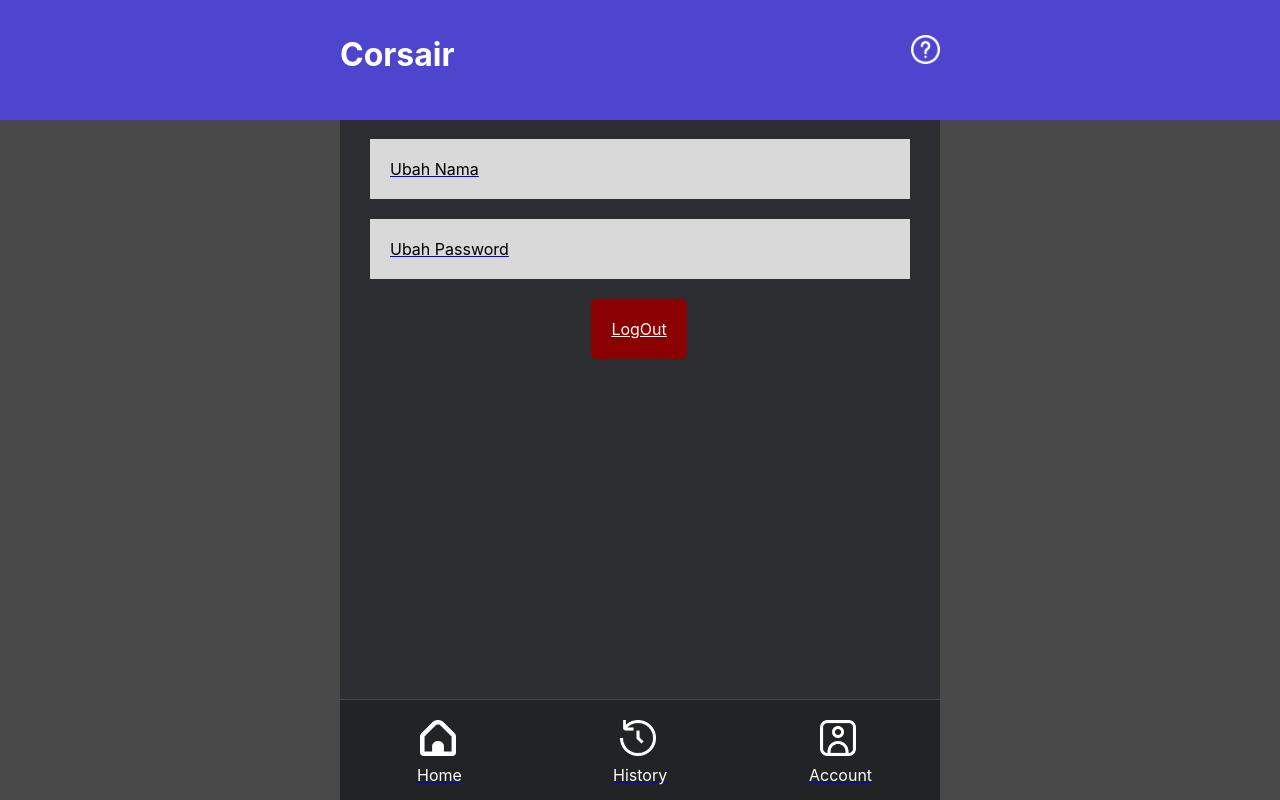
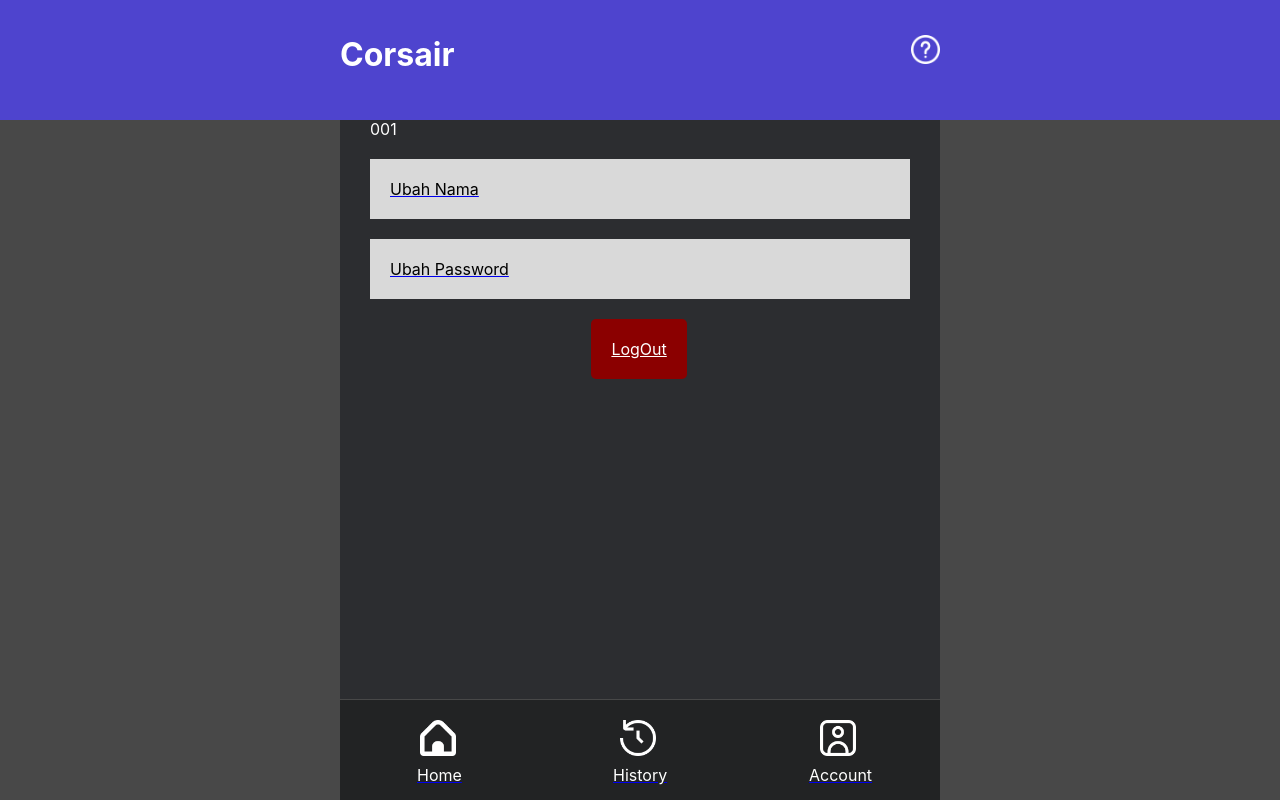
Before and after one commit to GungdeAngga/react-ta, a React (Create React App) app: page /AccountPage in a window 1280 px wide. Built offline with nearby package versions, Linux system fonts and the light colour scheme.

Commit message:
id user in account done

```diff
--- a/src/components/AccountWeb.js
+++ b/src/components/AccountWeb.js
@@ -35,14 +35,20 @@
     borderRadius: "5px",
     cursor: "pointer",
   },
+  accID: {
+    marginLeft: "360px",
+  },
 }
 
 export default function AccountWeb() {
   return (
     <div style={style.AccountWeb}>
       <div style={style.Content}>
-        <span style={style.text}>Shadov</span><br /> <br/>
-        {/* diatas pake sesuai nama pengguna */}
+        <span style={style.text}>Shadov</span>
+        <span style={style.accID}>Id: 001</span><br/><br />
+
+        {/* diatas pake sesuai nama pengguna dan id pengguna untuk di add */}
+
         <Link to="/" style={style.menu}>
             <span style={style.menuText}>Ubah Nama</span>
         </Link><br/>
```
